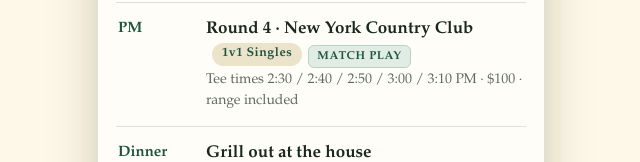
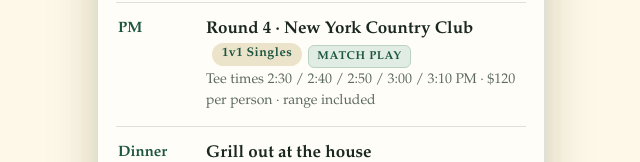
Before and after one commit to matteulau-max/FERDA, a React (Vite) app: page /manual in a window 1280 px wide. Shown: the part 1611-1773 px from the top of the page, without its empty margins (319-959 px from the left). Built offline with nearby package versions, Linux system fonts and the light colour scheme; no server answers; the HTML template or start-up script is replaced by a standard one; a web font is replaced by a local one.

Commit message:
Update NYCC round cost to $120 per person
Co-Authored-By: Claude Opus 4.8 <noreply@anthropic.com>
Claude-Session: https://claude.ai/code/session_01NGNeuJZddCzkEqVpEm9FAc

```diff
--- a/src/pages/Manual.tsx
+++ b/src/pages/Manual.tsx
@@ -51,7 +51,7 @@ const CONTENT: Record<string, string> = {
         <ul style="list-style:none;margin:0;padding:0">
           <li style="padding:14px 2px;border-bottom:1px solid rgba(14,58,41,.14);display:flex;gap:12px"><span style="flex:0 0 76px;font-variant-numeric:tabular-nums;color:#1c5540;font-weight:700;font-size:15px;padding-top:1px">AM</span><span><span style="font-weight:600">Round 3 · Patriot Hills GC <span style="display:inline-block;background:#ece3cb;color:#1c5540;border-radius:999px;padding:2px 10px;font-size:12.5px;letter-spacing:.04em;font-weight:600;margin-left:6px;vertical-align:middle">2v2 Best Ball</span><span style="display:inline-block;background:#e1ede4;color:#1c5540;border:1px solid #b9d3c1;font-size:11.5px;letter-spacing:.05em;text-transform:uppercase;font-weight:700;padding:2px 8px;border-radius:6px;margin-left:6px">Match Play</span></span><span style="display:block;font-size:14px;color:#5d6b5f;margin-top:2px">Tee times 8:20 / 8:30 / 8:40 / 8:50 / 9:00 AM · $135 w/ cart</span></span></li>
           <li style="padding:14px 2px;border-bottom:1px solid rgba(14,58,41,.14);display:flex;gap:12px"><span style="flex:0 0 76px;font-variant-numeric:tabular-nums;color:#1c5540;font-weight:700;font-size:15px;padding-top:1px">Midday</span><span><span style="font-weight:600">Lunch at the course</span></span></li>
-          <li style="padding:14px 2px;border-bottom:1px solid rgba(14,58,41,.14);display:flex;gap:12px"><span style="flex:0 0 76px;font-variant-numeric:tabular-nums;color:#1c5540;font-weight:700;font-size:15px;padding-top:1px">PM</span><span><span style="font-weight:600">Round 4 · New York Country Club <span style="display:inline-block;background:#ece3cb;color:#1c5540;border-radius:999px;padding:2px 10px;font-size:12.5px;letter-spacing:.04em;font-weight:600;margin-left:6px;vertical-align:middle">1v1 Singles</span><span style="display:inline-block;background:#e1ede4;color:#1c5540;border:1px solid #b9d3c1;font-size:11.5px;letter-spacing:.05em;text-transform:uppercase;font-weight:700;padding:2px 8px;border-radius:6px;margin-left:6px">Match Play</span></span><span style="display:block;font-size:14px;color:#5d6b5f;margin-top:2px">Tee times 2:30 / 2:40 / 2:50 / 3:00 / 3:10 PM · $100 · range included</span></span></li>
+          <li style="padding:14px 2px;border-bottom:1px solid rgba(14,58,41,.14);display:flex;gap:12px"><span style="flex:0 0 76px;font-variant-numeric:tabular-nums;color:#1c5540;font-weight:700;font-size:15px;padding-top:1px">PM</span><span><span style="font-weight:600">Round 4 · New York Country Club <span style="display:inline-block;background:#ece3cb;color:#1c5540;border-radius:999px;padding:2px 10px;font-size:12.5px;letter-spacing:.04em;font-weight:600;margin-left:6px;vertical-align:middle">1v1 Singles</span><span style="display:inline-block;background:#e1ede4;color:#1c5540;border:1px solid #b9d3c1;font-size:11.5px;letter-spacing:.05em;text-transform:uppercase;font-weight:700;padding:2px 8px;border-radius:6px;margin-left:6px">Match Play</span></span><span style="display:block;font-size:14px;color:#5d6b5f;margin-top:2px">Tee times 2:30 / 2:40 / 2:50 / 3:00 / 3:10 PM · $120 per person · range included</span></span></li>
           <li style="padding:14px 2px;border-bottom:1px solid rgba(14,58,41,.14);display:flex;gap:12px"><span style="flex:0 0 76px;font-variant-numeric:tabular-nums;color:#1c5540;font-weight:700;font-size:15px;padding-top:1px">Dinner</span><span><span style="font-weight:600">Grill out at the house</span></span></li>
           <li style="padding:14px 2px;display:flex;gap:12px"><span style="flex:0 0 76px;font-variant-numeric:tabular-nums;color:#1c5540;font-weight:700;font-size:15px;padding-top:1px">8:00 PM</span><span><span style="font-weight:600">Awards Ceremony 🏆</span><span style="display:block;font-size:14px;color:#5d6b5f;margin-top:2px">Crowning the first-ever Ferda Champion.</span></span></li>
         </ul>
```
